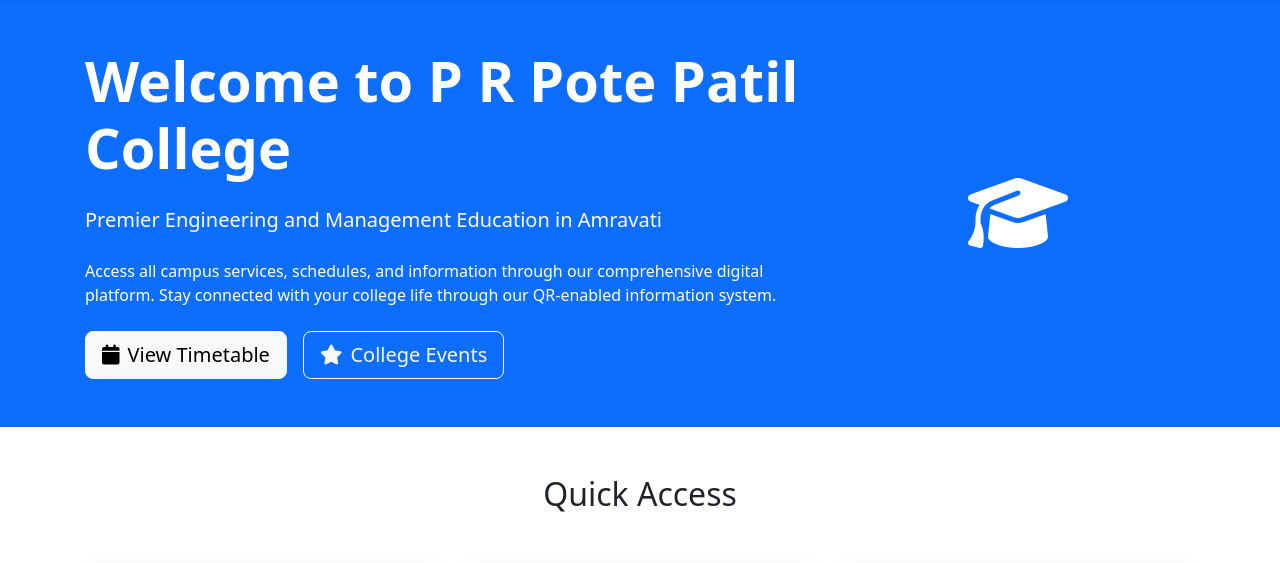
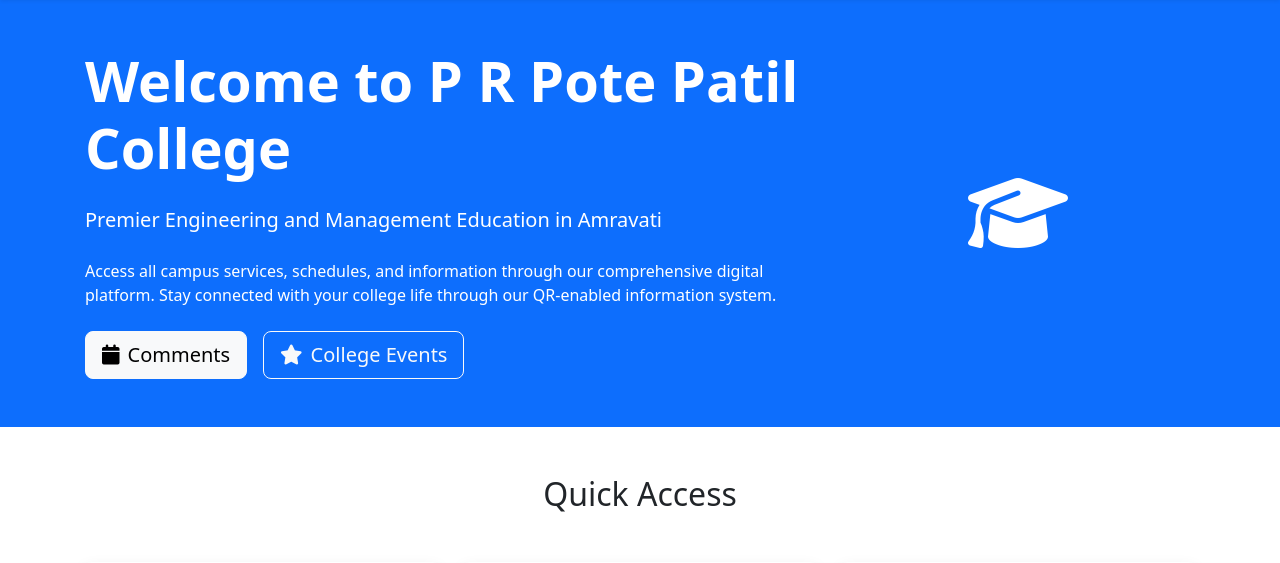
Before and after one commit to anushkadeshmukh342-afk/CollegePortal, a Flask app: page / in a window 1280 px wide. Shown: the part 81-644 px from the top of the page. Run offline with Flask 3, Linux system fonts and the light colour scheme.

Commit message:
Set Comments

```diff
--- a/templates/index.html
+++ b/templates/index.html
@@ -10,8 +10,8 @@
                 <p class="lead mb-4">Premier Engineering and Management Education in Amravati</p>
                 <p class="mb-4">Access all campus services, schedules, and information through our comprehensive digital platform. Stay connected with your college life through our QR-enabled information system.</p>
                 <div class="d-flex gap-3 flex-wrap">
-                    <a href="{{ url_for('timetable') }}" class="btn btn-light btn-lg">
-                        <i class="fas fa-calendar me-2"></i>View Timetable
+                    <a href="{{ url_for('comments') }}" class="btn btn-light btn-lg">
+                        <i class="fas fa-calendar me-2"></i>Comments
                     </a>
                     <a href="{{ url_for('activities') }}" class="btn btn-outline-light btn-lg">
                         <i class="fas fa-star me-2"></i>College Events
```
